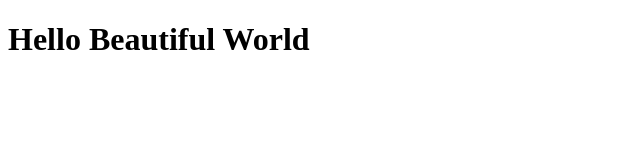
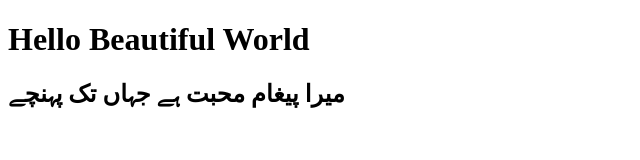
Before and after one commit to mustafaii/Learning, a plain HTML site: page index.html in a window 1280 px wide. Shown: the whole page, without its empty margins (0-640 px from the left). Drawn offline with Linux system fonts and the light colour scheme.

Commit message:
update index added urdu text
update index added urdu text

```diff
--- a/index.html
+++ b/index.html
@@ -7,5 +7,6 @@
 </head>
 <body>
     <h1> Hello Beautiful World </h1>
+    <h2> میرا پیغام محبت ہے جہاں تک پہنچے</h2>
 </body>
 </html>
```
